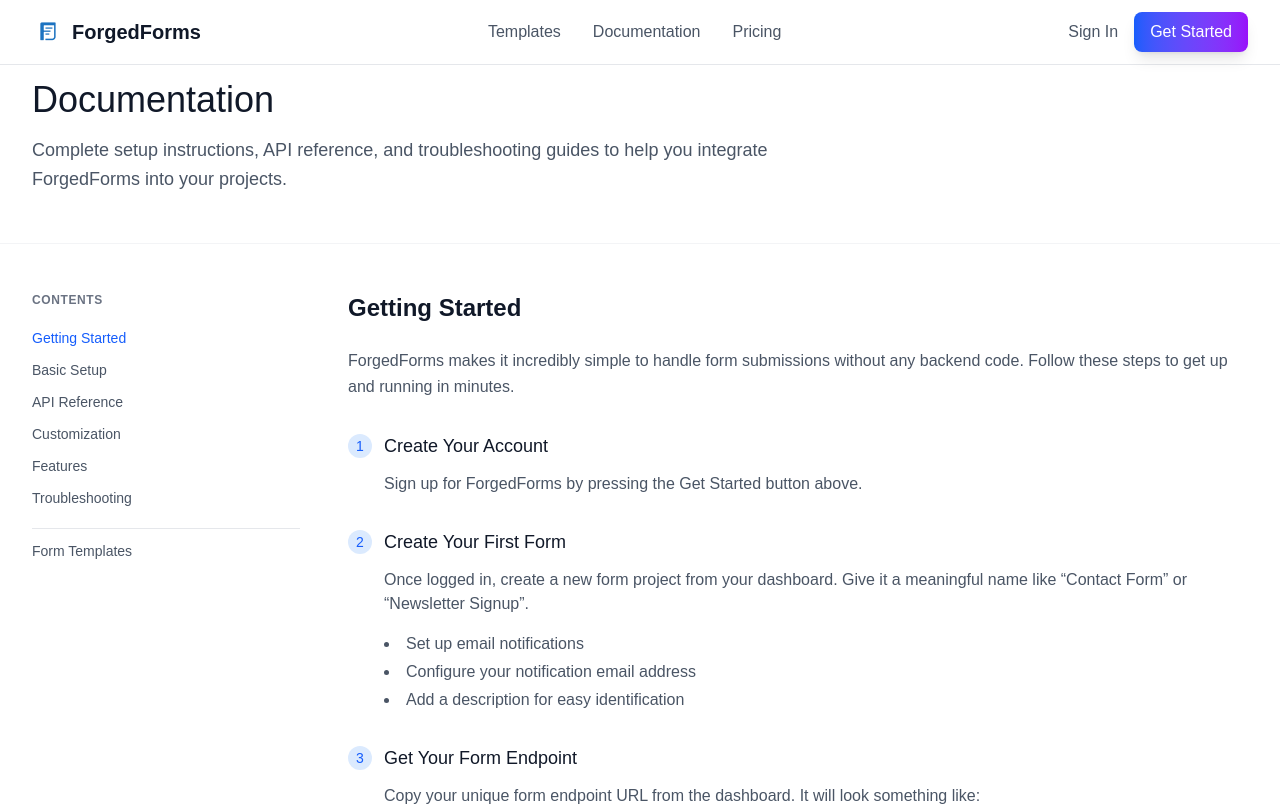
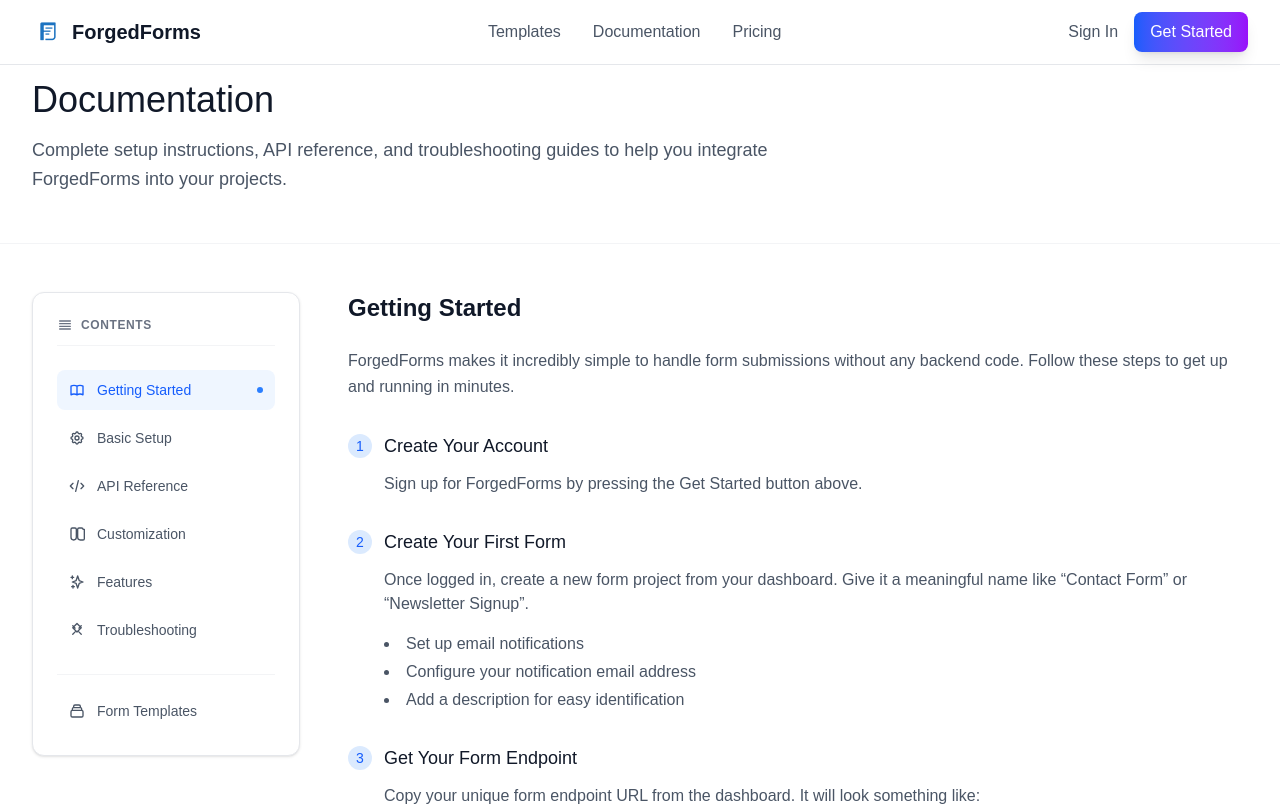
Before and after one commit to DeclanBengtson/forged-forms, a Next.js app: page /documentation in a window 1280 px wide. Shown: the top 806 px of the page. Built offline with nearby package versions, Linux system fonts and the light colour scheme.

Commit message:
Styling updates

```diff
--- a/src/app/documentation/page.tsx
+++ b/src/app/documentation/page.tsx
@@ -28,30 +28,76 @@
             {/* Sidebar Navigation */}
             <div className="lg:col-span-1">
               <div className="sticky top-24">
-                <nav className="space-y-1">
-                  <h3 className="text-xs font-semibold text-gray-500 dark:text-gray-400 uppercase tracking-wider mb-4">Contents</h3>
-                  <a href="#getting-started" className="block text-sm text-blue-600 dark:text-blue-400 hover:text-blue-700 dark:hover:text-blue-300 py-1 transition-colors">
+                <div className="bg-white dark:bg-gray-900 border border-gray-200 dark:border-gray-800 rounded-xl shadow-sm p-6">
+                  <nav className="space-y-6">
+                    <div className="pb-3 border-b border-gray-100 dark:border-gray-800">
+                      <h3 className="text-xs font-semibold text-gray-500 dark:text-gray-400 uppercase tracking-wider flex items-center">
+                        <svg className="w-4 h-4 mr-2" fill="none" stroke="currentColor" viewBox="0 0 24 24">
+                          <path strokeLinecap="round" strokeLinejoin="round" strokeWidth="2" d="M4 6h16M4 10h16M4 14h16M4 18h16" />
+                        </svg>
+                        Contents
+                      </h3>
+                    </div>
+
+                    <div className="space-y-2">
+                      <a href="#getting-started" className="group flex items-center text-sm text-blue-600 dark:text-blue-400 bg-blue-50 dark:bg-blue-950/30 hover:text-blue-700 dark:hover:text-blue-300 hover:bg-blue-100 dark:hover:bg-blue-950/50 py-2.5 px-3 rounded-lg transition-all duration-200">
+                        <svg className="w-4 h-4 mr-3" fill="none" stroke="currentColor" viewBox="0 0 24 24">
+                          <path strokeLinecap="round" strokeLinejoin="round" strokeWidth="2" d="M12 6.253v13m0-13C10.832 5.477 9.246 5 7.5 5S4.168 5.477 3 6.253v13C4.168 18.477 5.754 18 7.5 18s3.332.477 4.5 1.253m0-13C13.168 5.477 14.754 5 16.5 5c1.746 0 3.332.477 4.5 1.253v13C19.832 18.477 18.246 18 16.5 18c-1.746 0-3.332.477-4.5 1.253" />
+                        </svg>
                         Getting Started
+                        <div className="w-1.5 h-1.5 bg-blue-500 rounded-full ml-auto"></div>
                       </a>
-                  <a href="#basic-setup" className="block text-sm text-gray-600 dark:text-gray-400 hover:text-gray-900 dark:hover:text-gray-200 py-1 transition-colors">
+
+                      <a href="#basic-setup" className="group flex items-center text-sm text-gray-600 dark:text-gray-400 hover:text-gray-900 dark:hover:text-gray-200 hover:bg-gray-50 dark:hover:bg-gray-800 py-2.5 px-3 rounded-lg transition-all duration-200">
+                        <svg className="w-4 h-4 mr-3" fill="none" stroke="currentColor" viewBox="0 0 24 24">
+                          <path strokeLinecap="round" strokeLinejoin="round" strokeWidth="2" d="M10.325 4.317c.426-1.756 2.924-1.756 3.35 0a1.724 1.724 0 002.573 1.066c1.543-.94 3.31.826 2.37 2.37a1.724 1.724 0 001.065 2.572c1.756.426 1.756 2.924 0 3.35a1.724 1.724 0 00-1.066 2.573c.94 1.543-.826 3.31-2.37 2.37a1.724 1.724 0 00-2.572 1.065c-.426 1.756-2.924 1.756-3.35 0a1.724 1.724 0 00-2.573-1.066c-1.543.94-3.31-.826-2.37-2.37a1.724 1.724 0 00-1.065-2.572c-1.756-.426-1.756-2.924 0-3.35a1.724 1.724 0 001.066-2.573c-.94-1.543.826-3.31 2.37-2.37.996.608 2.296.07 2.572-1.065z" />
+                          <path strokeLinecap="round" strokeLinejoin="round" strokeWidth="2" d="M15 12a3 3 0 11-6 0 3 3 0 016 0z" />
+                        </svg>
                         Basic Setup
                       </a>
-                  <a href="#api-reference" className="block text-sm text-gray-600 dark:text-gray-400 hover:text-gray-900 dark:hover:text-gray-200 py-1 transition-colors">
+
+                      <a href="#api-reference" className="group flex items-center text-sm text-gray-600 dark:text-gray-400 hover:text-gray-900 dark:hover:text-gray-200 hover:bg-gray-50 dark:hover:bg-gray-800 py-2.5 px-3 rounded-lg transition-all duration-200">
+                        <svg className="w-4 h-4 mr-3" fill="none" stroke="currentColor" viewBox="0 0 24 24">
+                          <path strokeLinecap="round" strokeLinejoin="round" strokeWidth="2" d="M10 20l4-16m4 4l4 4-4 4M6 16l-4-4 4-4" />
+                        </svg>
                         API Reference
                       </a>
-                  <a href="#customization" className="block text-sm text-gray-600 dark:text-gray-400 hover:text-gray-900 dark:hover:text-gray-200 py-1 transition-colors">
+
+                      <a href="#customization" className="group flex items-center text-sm text-gray-600 dark:text-gray-400 hover:text-gray-900 dark:hover:text-gray-200 hover:bg-gray-50 dark:hover:bg-gray-800 py-2.5 px-3 rounded-lg transition-all duration-200">
+                        <svg className="w-4 h-4 mr-3" fill="none" stroke="currentColor" viewBox="0 0 24 24">
+                          <path strokeLinecap="round" strokeLinejoin="round" strokeWidth="2" d="M7 21a4 4 0 01-4-4V5a2 2 0 012-2h4a2 2 0 012 2v12a4 4 0 01-4 4zM21 5a2 2 0 00-2-2h-4a2 2 0 00-2 2v12a4 4 0 004 4h4a2 2 0 002-2V5z" />
+                        </svg>
                         Customization
                       </a>
-                  <a href="#features" className="block text-sm text-gray-600 dark:text-gray-400 hover:text-gray-900 dark:hover:text-gray-200 py-1 transition-colors">
+
+                      <a href="#features" className="group flex items-center text-sm text-gray-600 dark:text-gray-400 hover:text-gray-900 dark:hover:text-gray-200 hover:bg-gray-50 dark:hover:bg-gray-800 py-2.5 px-3 rounded-lg transition-all duration-200">
+                        <svg className="w-4 h-4 mr-3" fill="none" stroke="currentColor" viewBox="0 0 24 24">
+                          <path strokeLinecap="round" strokeLinejoin="round" strokeWidth="2" d="M5 3v4M3 5h4M6 17v4m-2-2h4m5-16l2.286 6.857L21 12l-5.714 2.143L13 21l-2.286-6.857L5 12l5.714-2.143L13 3z" />
+                        </svg>
                         Features
                       </a>
-                  <a href="#troubleshooting" className="block text-sm text-gray-600 dark:text-gray-400 hover:text-gray-900 dark:hover:text-gray-200 py-1 transition-colors">
+
+                      <a href="#troubleshooting" className="group flex items-center text-sm text-gray-600 dark:text-gray-400 hover:text-gray-900 dark:hover:text-gray-200 hover:bg-gray-50 dark:hover:bg-gray-800 py-2.5 px-3 rounded-lg transition-all duration-200">
+                        <svg className="w-4 h-4 mr-3" fill="none" stroke="currentColor" viewBox="0 0 24 24">
+                          <path strokeLinecap="round" strokeLinejoin="round" strokeWidth="2" d="M18.364 5.636l-3.536 3.536m0 5.656l3.536 3.536M9.172 9.172L5.636 5.636m3.536 9.192L5.636 18.364M12 2.18l6.364 6.364-6.364 6.364L5.636 8.544 12 2.18z" />
+                        </svg>
                         Troubleshooting
                       </a>
-                  <a href="/templates" className="block text-sm text-gray-600 dark:text-gray-400 hover:text-gray-900 dark:hover:text-gray-200 py-1 transition-colors border-t border-gray-200 dark:border-gray-700 pt-3 mt-4">
+                    </div>
+
+                    <div className="pt-4 border-t border-gray-100 dark:border-gray-800">
+                      <a href="/templates" className="group flex items-center text-sm text-gray-600 dark:text-gray-400 hover:text-gray-900 dark:hover:text-gray-200 py-2.5 px-3 rounded-lg hover:bg-gray-50 dark:hover:bg-gray-800 transition-all duration-200">
+                        <svg className="w-4 h-4 mr-3" fill="none" stroke="currentColor" viewBox="0 0 24 24">
+                          <path strokeLinecap="round" strokeLinejoin="round" strokeWidth="2" d="M19 11H5m14 0a2 2 0 012 2v6a2 2 0 01-2 2H5a2 2 0 01-2-2v-6a2 2 0 012-2m14 0V9a2 2 0 00-2-2M5 11V9a2 2 0 012-2m0 0V5a2 2 0 012-2h6a2 2 0 012 2v2M7 7h10" />
+                        </svg>
                         Form Templates
+                        <svg className="w-3 h-3 ml-auto opacity-0 group-hover:opacity-100 transition-opacity" fill="currentColor" viewBox="0 0 20 20">
+                          <path fillRule="evenodd" d="M10.293 3.293a1 1 0 011.414 0l6 6a1 1 0 010 1.414l-6 6a1 1 0 01-1.414-1.414L14.586 11H3a1 1 0 110-2h11.586l-4.293-4.293a1 1 0 010-1.414z" clipRule="evenodd" />
+                        </svg>
                       </a>
+                    </div>
                   </nav>
+                </div>
               </div>
             </div>
 
```
Also changed, not shown: src/components/templates/TemplateSidebar.tsx (+28 -13 lines). Lines whose indentation alone changed are shown as unchanged.
